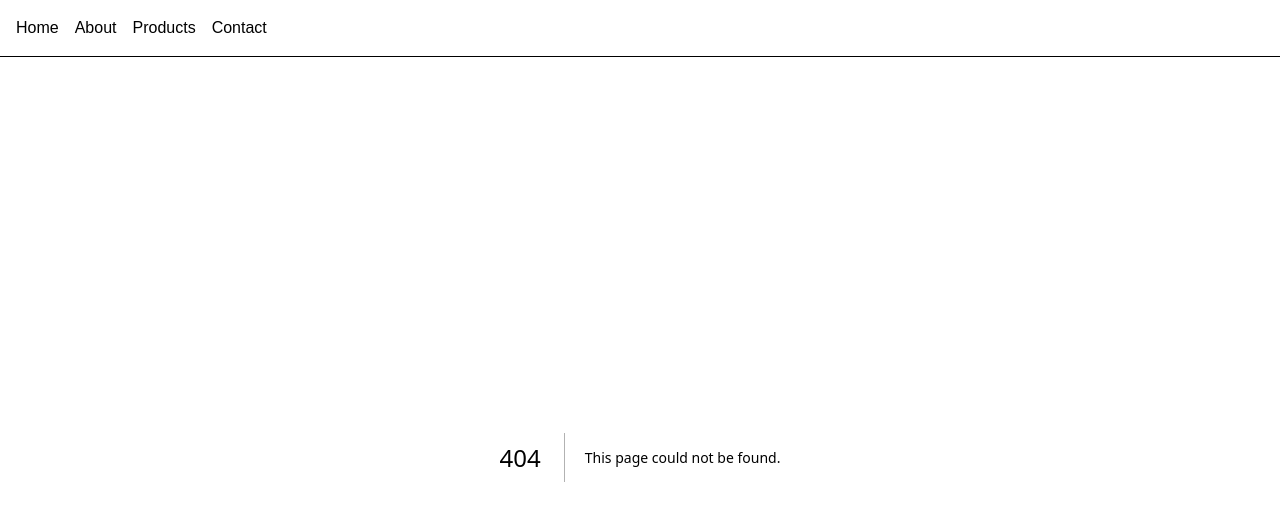
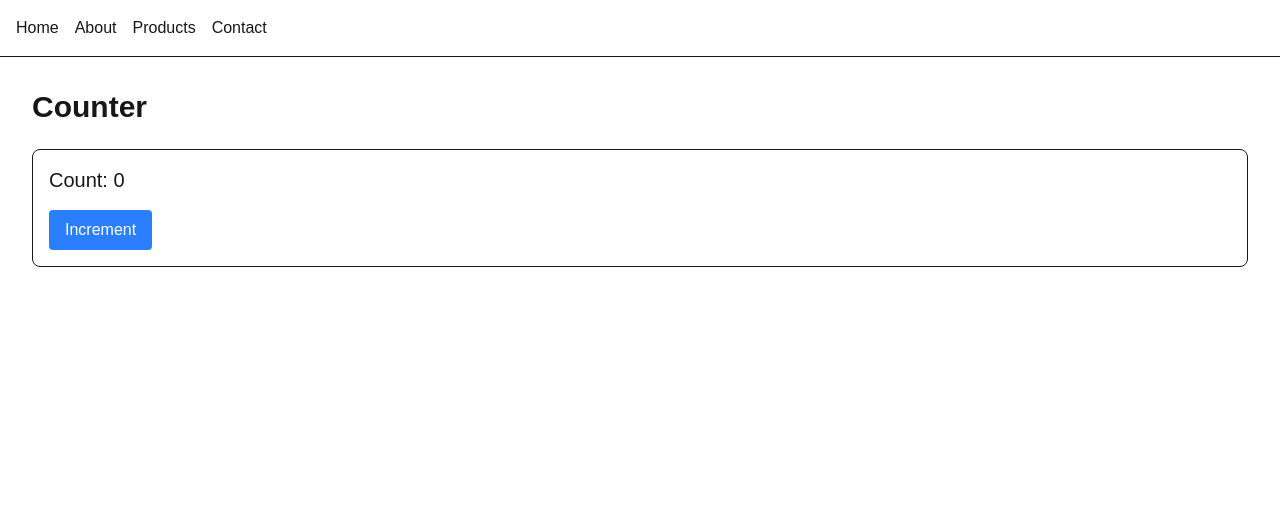
Before and after one commit to k-phuwasuwan/learn-nextJs, a Next.js app: page /counter in a window 1280 px wide. Before the commit this address had no page. Shown: the top 520 px of the page. Built offline with nearby package versions, Linux system fonts and the light colour scheme.

Commit message:
client component

```diff
--- /dev/null
+++ b/app/components/counter.tsx
@@ -0,0 +1,16 @@
+"use client"
+import React, { useState } from 'react'
+
+function Counter() {
+    const [count, setCount] = useState(0);
+  return (
+    <div className="rounded-lg border p-4">
+        <p className="text-xl">Count: {count}</p>
+        <button onClick={() => setCount(count + 1)} className="bg-blue-500 text-white mt-4 px-4 py-2 rounded">
+            Increment
+        </button>
+    </div>
+  )
+}
+
+export default Counter
--- a/app/contact/page.tsx
+++ b/app/contact/page.tsx
@@ -2,9 +2,8 @@ import React from 'react'
 
 function ContactPage() {
   return (
-     <main className="p-8">
-      <h1 className="text-3xl font-bold">Contact Page</h1>
-      <p className="mt-4">Welcome to the Contact Page</p>
+    <main className="p-8">
+      <h1 className="text-3xl font-bold">Counter Page</h1>
     </main>
   )
 }
--- /dev/null
+++ b/app/counter/page.tsx
@@ -0,0 +1,15 @@
+import React from 'react'
+import Counter from '../components/counter'
+
+function CounterPage() {
+  return (
+    <main className="p-8">
+        <h1 className="text-3xl font-bold">Counter</h1>
+        <div className="mt-6">
+            <Counter/>
+        </div>
+    </main>
+  )
+}
+
+export default CounterPage
--- a/app/layout.tsx
+++ b/app/layout.tsx
@@ -1,7 +1,7 @@
 import type { Metadata } from "next";
 import { Geist, Geist_Mono } from "next/font/google";
 import "./globals.css";
-import Navbar from "./component/navbar";
+import Navbar from "./components/navbar";
 
 const geistSans = Geist({
   variable: "--font-geist-sans",
```
Also changed, not shown: app/components/navbar.tsx (renamed from app/component/navbar.tsx).
